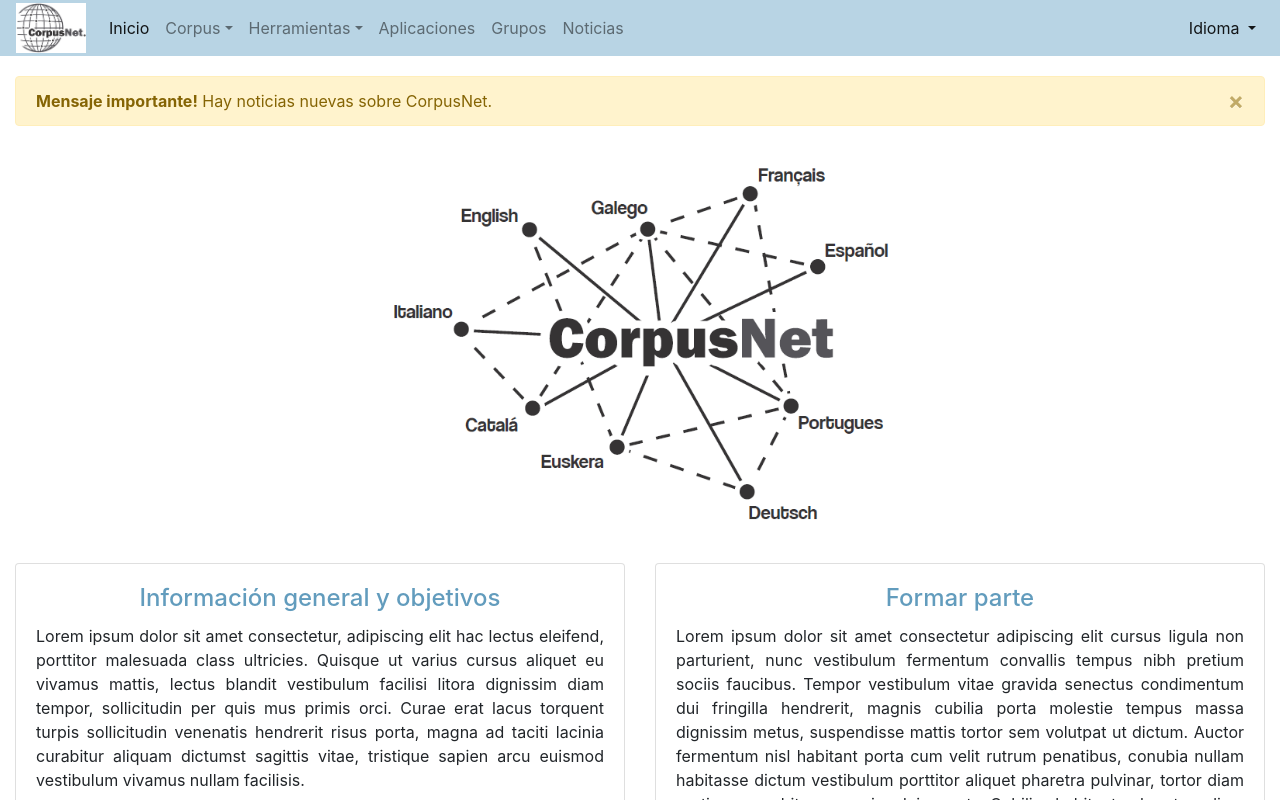
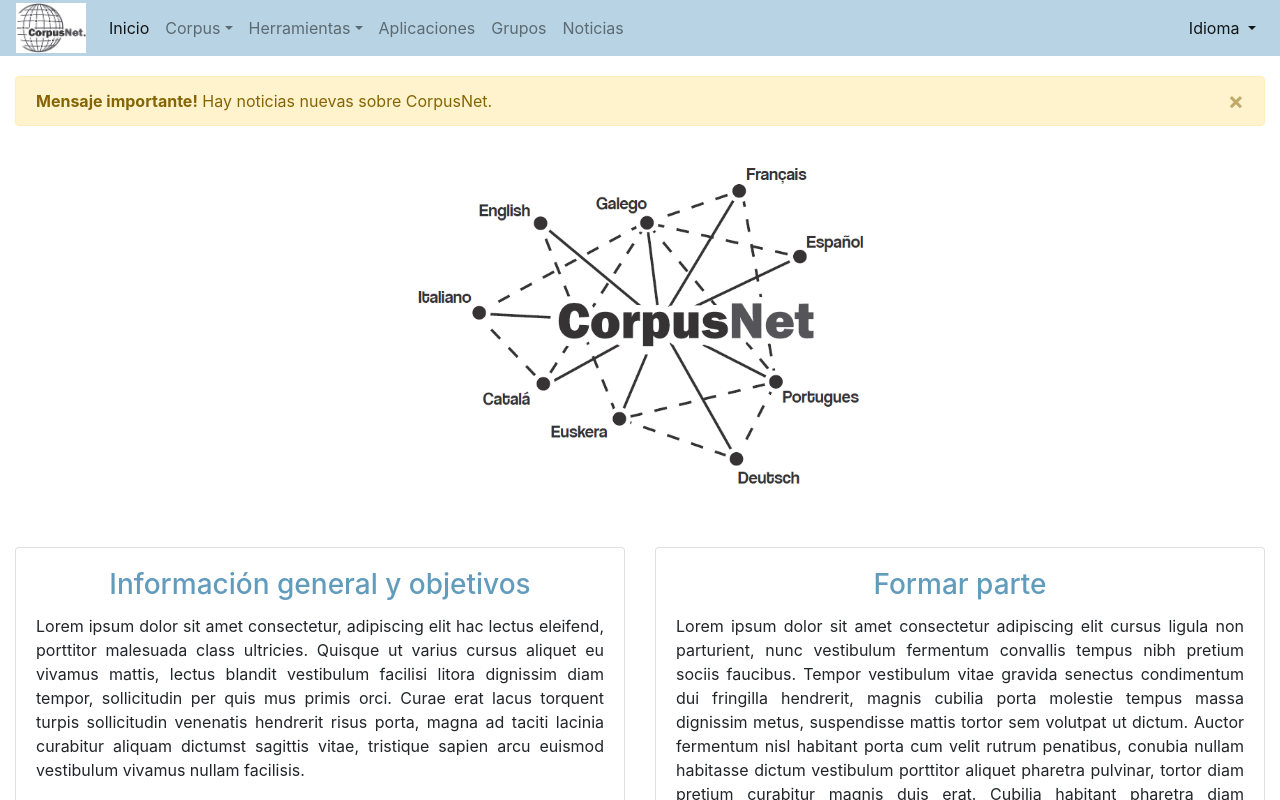
Before and after one commit to cesargupe/CorpusNet_Client, an Angular app: page /inicio in a window 1280 px wide. Shown: the top 800 px of the page. Built offline with nearby package versions, Linux system fonts and the light colour scheme.

Commit message:
update inicio

```diff
--- a/src/app/app.component.html
+++ b/src/app/app.component.html
@@ -1,8 +1,13 @@
 <!--The content below is only a placeholder and can be replaced.-->
 <nav class="navbar navbar-expand-lg navbar-light grey_blue-backgroung">
+
   <a class="brand" href="#">
     <img src="../assets/img/logo2.png" width="70" height="auto" alt="">
   </a>
+
+  <button class="navbar-toggler" type="button" data-toggle="collapse" data-target="#navbarSupportedContent" aria-controls="navbarSupportedContent" aria-expanded="false" aria-label="Toggle navigation">
+    <span class="navbar-toggler-icon"></span>
+  </button>
 
   <div class="collapse navbar-collapse" id="navbarSupportedContent">
 
--- a/src/app/inicio/inicio.component.css
+++ b/src/app/inicio/inicio.component.css
@@ -1,8 +1,14 @@
 .margin_top_bottom{
   margin-top: 40px;
-  margin-bottom: 40px;
+  margin-bottom: 60px;
 }
 
 .title-blue_grey{
   color: #629cbd!important;
+  --font-family: "Roboto", sans-serif;
 }
+
+.big-logo{
+  width: 40%;
+  max-width: 450px;
+}
--- a/src/app/inicio/inicio.component.html
+++ b/src/app/inicio/inicio.component.html
@@ -6,14 +6,14 @@
 </div>
 
 <div class="margin_top_bottom">
-  <img src="../../assets/img/logo.png" class="mx-auto d-block" width="40%" alt="Responsive image">
+  <img src="../../assets/img/logo.png" class="mx-auto d-block big-logo" width="40%" alt="Responsive image">
 </div>
 
 <div class="row">
   <div class="col-sm-6">
     <div class="card">
       <div class="card-body">
-        <h4 class="card-title text-center title-blue_grey">Información general y objetivos</h4>
+        <h3 class="card-title text-center title-blue_grey">Información general y objetivos</h3>
         <p class="card-text text-justify">Lorem ipsum dolor sit amet consectetur, adipiscing elit hac lectus eleifend, porttitor malesuada class ultricies. Quisque ut varius cursus aliquet eu vivamus mattis, lectus blandit vestibulum facilisi litora dignissim diam tempor, sollicitudin per quis mus primis orci. Curae erat lacus torquent turpis sollicitudin venenatis hendrerit risus porta, magna ad taciti lacinia curabitur aliquam dictumst sagittis vitae, tristique sapien arcu euismod vestibulum vivamus nullam facilisis.
         <br><br>
         Phasellus tortor ut odio aenean neque elementum habitant curae rutrum primis, imperdiet torquent conubia semper lobortis porta quisque sagittis dictumst. Pellentesque eros convallis praesent accumsan natoque ligula sollicitudin morbi, sed suspendisse pulvinar nec auctor fames curabitur, pharetra ridiculus mi laoreet vulputate eleifend erat. Mi hac consequat montes porttitor nam sollicitudin, id donec purus torquent himenaeos odio mattis, dignissim proin curabitur netus aenean.</p>
@@ -23,7 +23,7 @@
     <div class="col-sm-6">
       <div class="card">
         <div class="card-body">
-          <h4 class="card-title text-center title-blue_grey">Formar parte</h4>
+          <h3 class="card-title text-center title-blue_grey">Formar parte</h3>
           <p class="card-text text-justify">Lorem ipsum dolor sit amet consectetur adipiscing elit cursus ligula non parturient, nunc vestibulum fermentum convallis tempus nibh pretium sociis faucibus. Tempor vestibulum vitae gravida senectus condimentum dui fringilla hendrerit, magnis cubilia porta molestie tempus massa dignissim metus, suspendisse mattis tortor sem volutpat ut dictum. Auctor fermentum nisl habitant porta cum velit rutrum penatibus, conubia nullam habitasse dictum vestibulum porttitor aliquet pharetra pulvinar, tortor diam pretium curabitur magnis duis erat. Cubilia habitant pharetra diam dignissim sodales sagittis bibendum, netus commodo himenaeos odio potenti dis ullamcorper, risus quis id litora hac nostra.</p>
         </div>
       </div>
```
